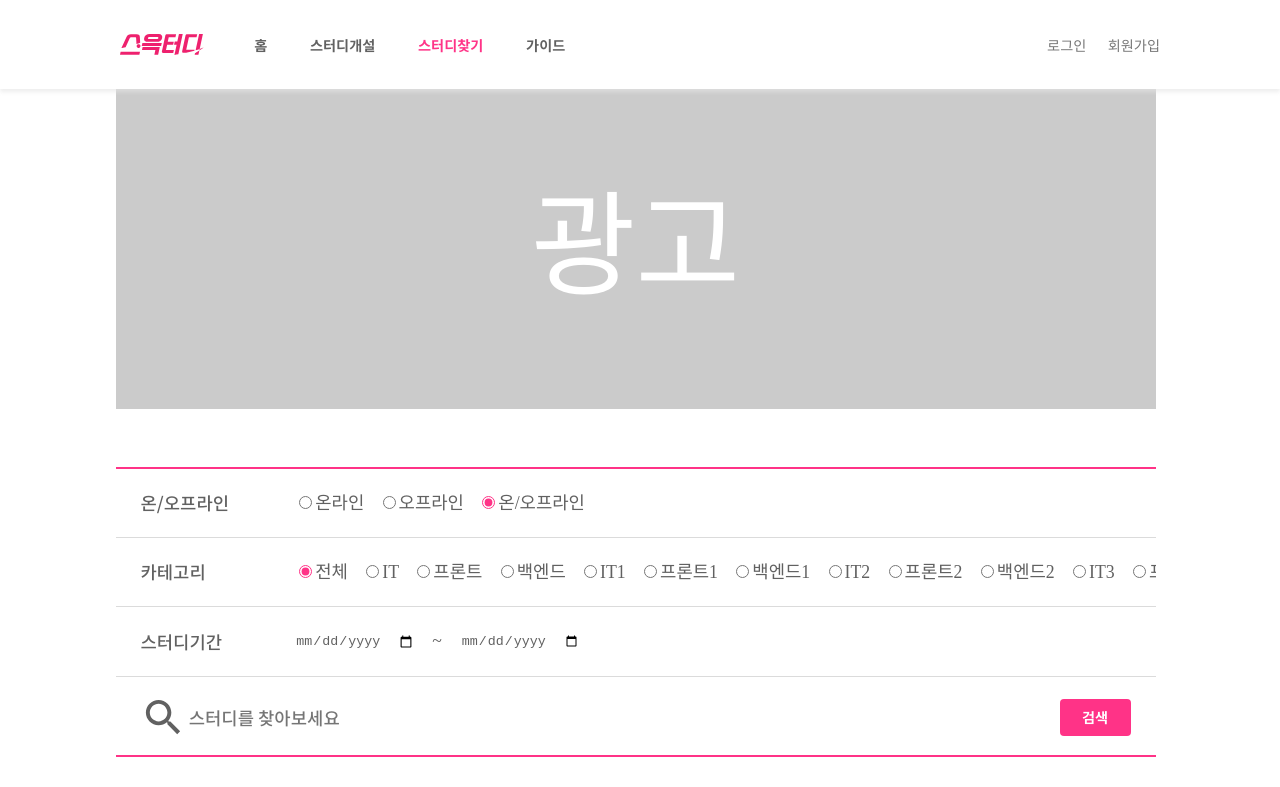
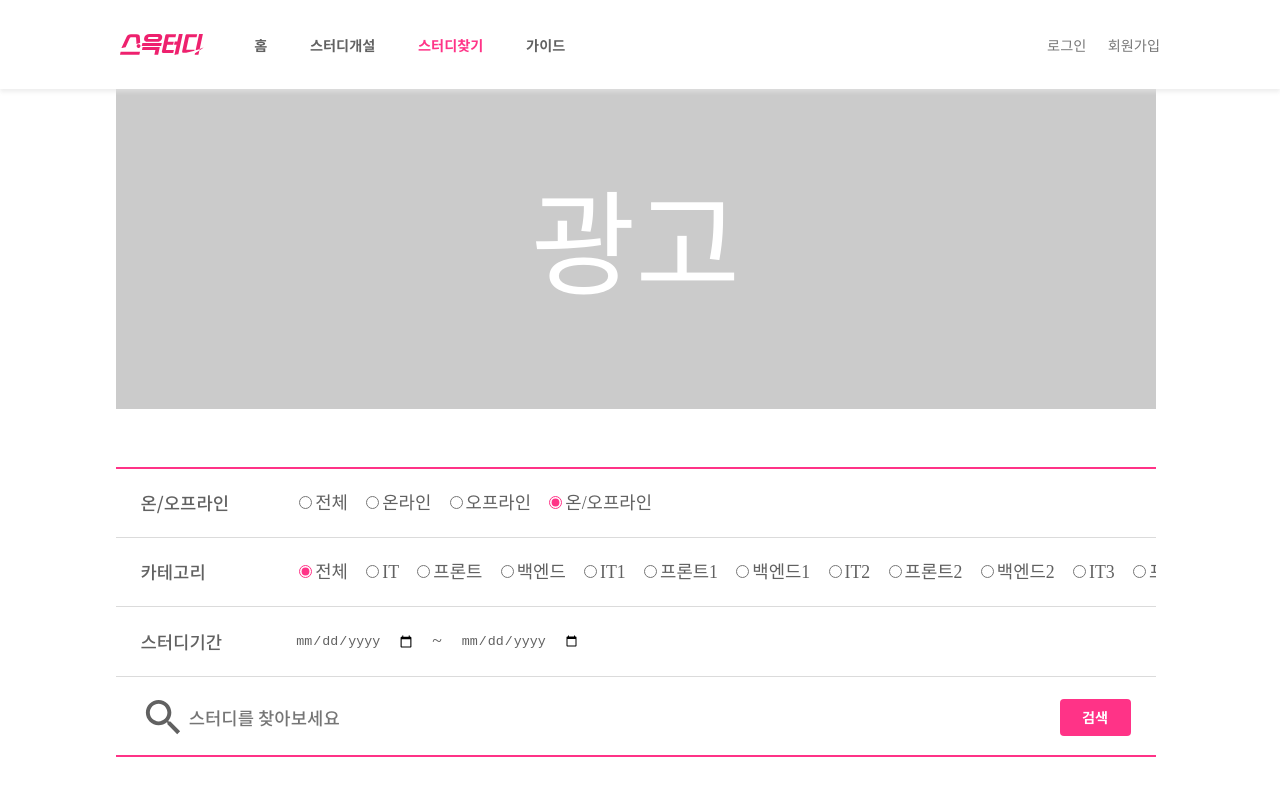
Before and after one commit to 5-TAYO/SSEUKTUDY, a React (Create React App) app in the folder frontend/: page /study/list in a window 1280 px wide. Shown: the top 787 px of the page. Built offline with nearby package versions, Linux system fonts and the light colour scheme.

Commit message:
fix : 스터디장소 전체 추가 #48

```diff
--- a/frontend/src/screens/StudyList.jsx
+++ b/frontend/src/screens/StudyList.jsx
@@ -7,7 +7,7 @@ import StudyListUpIcon from "@images/StudyListUp.svg";
 function StudyList() {
   const [listUpCon, setListUpcon] = useState("likes");
 
-  const placeList = ["온라인", "오프라인", "온/오프라인"];
+  const placeList = ["전체", "온라인", "오프라인", "온/오프라인"];
   const categoryList = [
     "전체",
     "IT",
```
